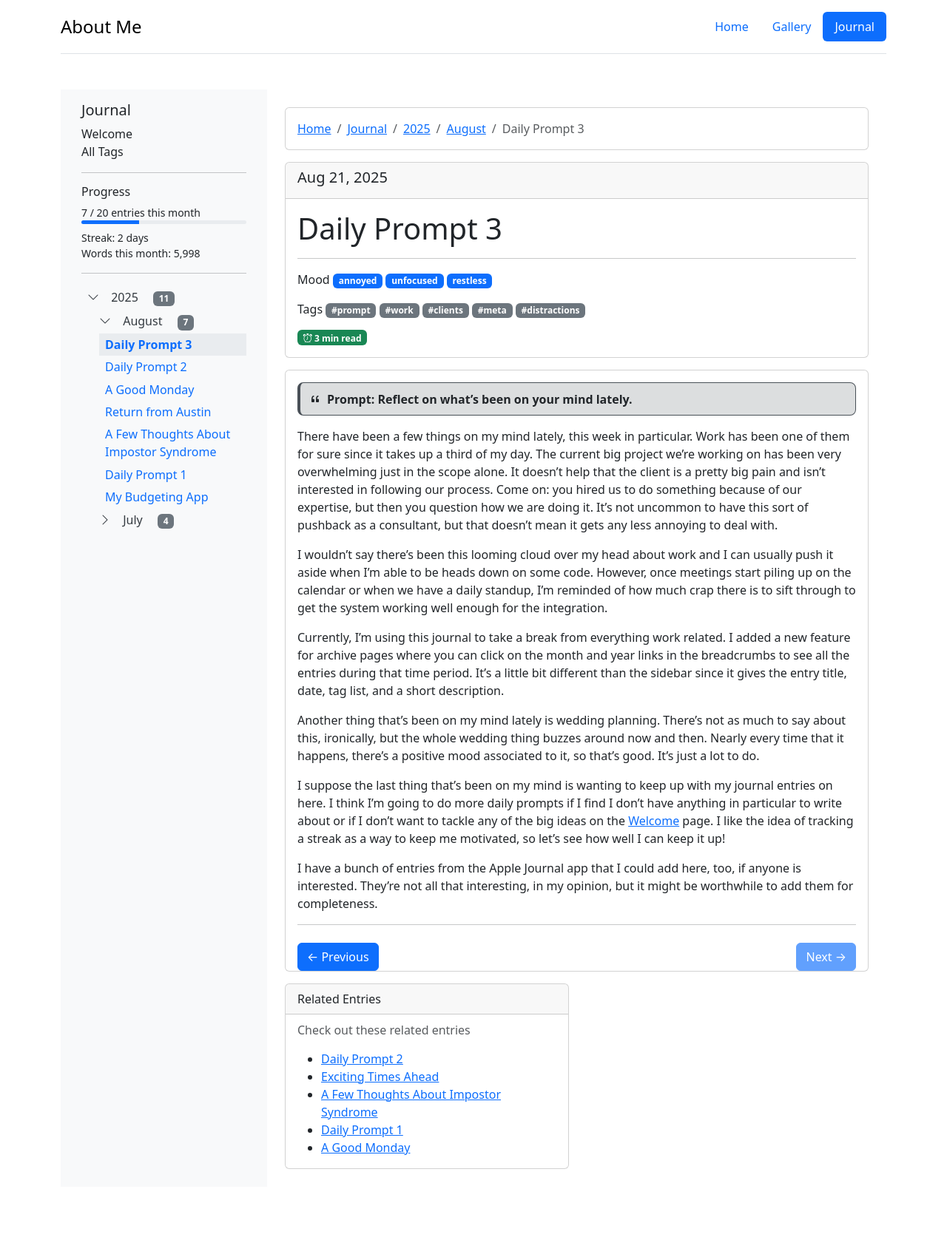
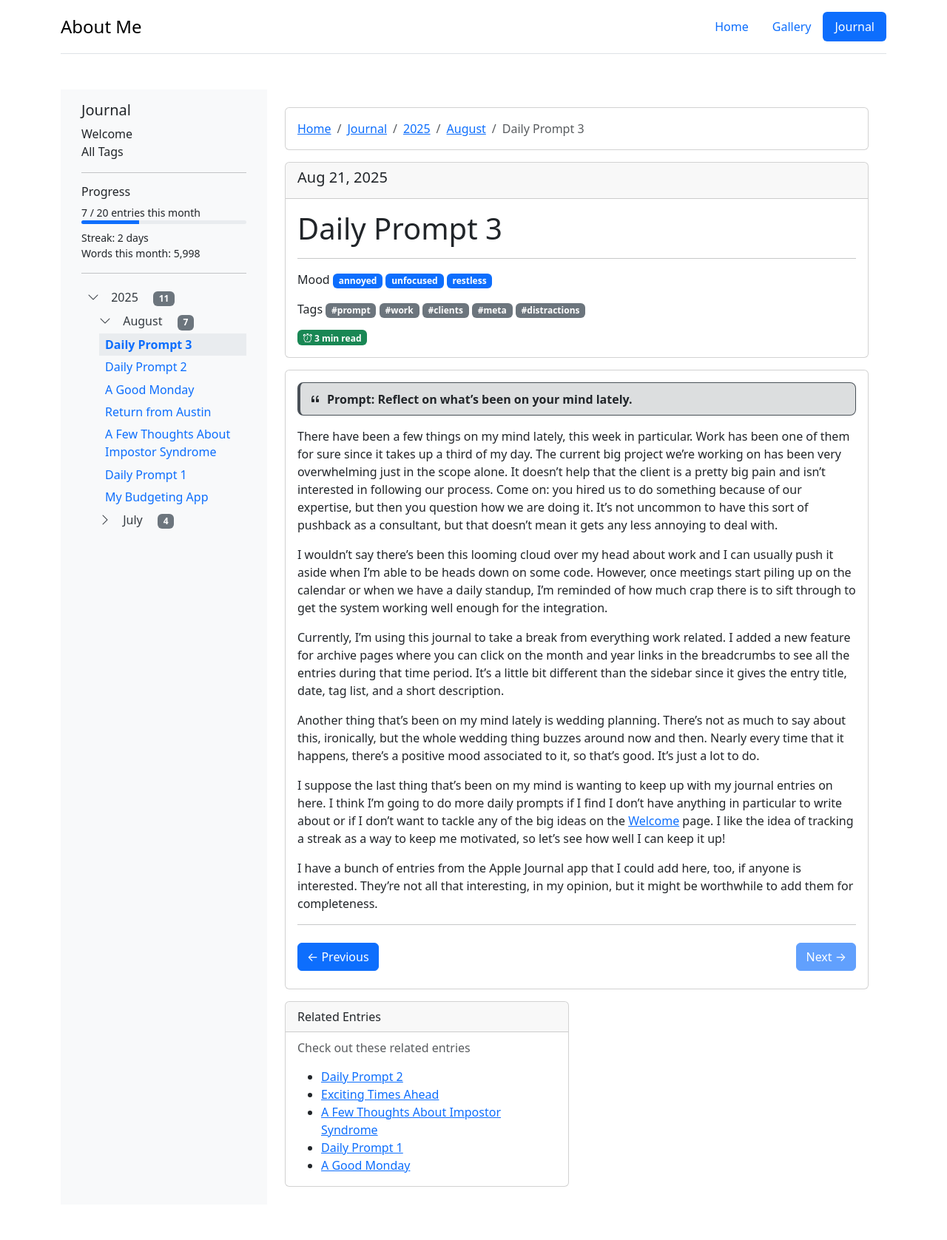
Before and after one commit to SabinDarkstone/SabinDarkstone.github.io, a Jekyll site: the page built from site/_journal/2025-08-21.md, in a window 1280 px wide. Shown: the whole page at 74% size. Built offline with Jekyll 4.4.1, drawn with Linux system fonts in a browser that asks for light colours; before the commit the page ends 1653 px from its top, so only the background shows below that.

Commit message:
More spacing issue fixes

```diff
--- a/site/_includes/series-nav.html
+++ b/site/_includes/series-nav.html
@@ -14,7 +14,7 @@
 
         <hr>
 
-        <nav class="d-flex gap-2 mt-4">
+        <nav class="d-flex gap-2 my-4">
             {% if prev_index >= 0 %}
                 <a class="btn btn-primary" href="{{ series_entries[prev_index].url | relative_url }}">
                     &larr; Previous
--- a/site/_includes/sidebar-entry.html
+++ b/site/_includes/sidebar-entry.html
@@ -1,5 +1,5 @@
 <li class="nav-item nav-item2 ms-3">
-    <a class="nav-link nav-link2 {% if page.url == entry.url %}active fw-bold{% endif %}" href="{{ entry.url }}">
+    <a class="nav-link nav-link2 {% if page.url == entry.url %}active fw-bold{% endif %}" href="{{ entry.url | relative_url }}">
         {{ entry.title | default: entry.basename }}
     </a>
 </li>
```
